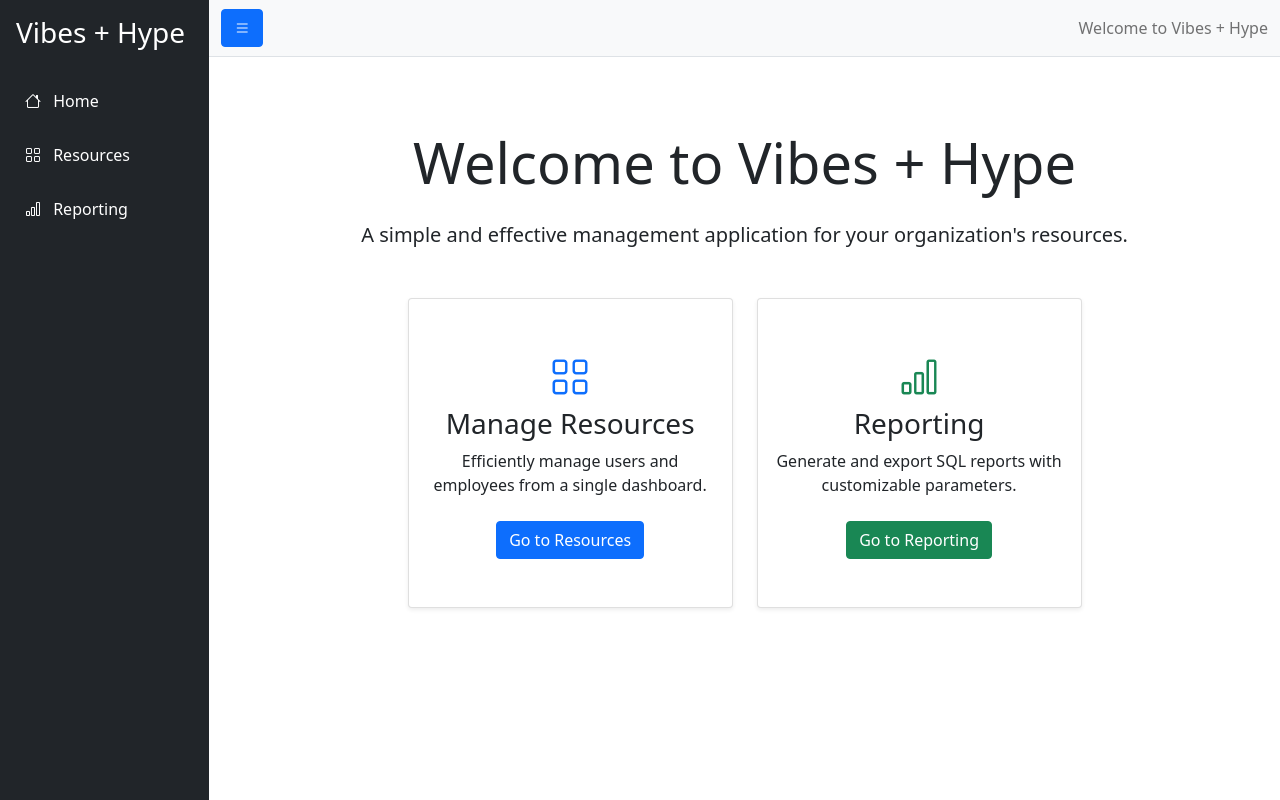
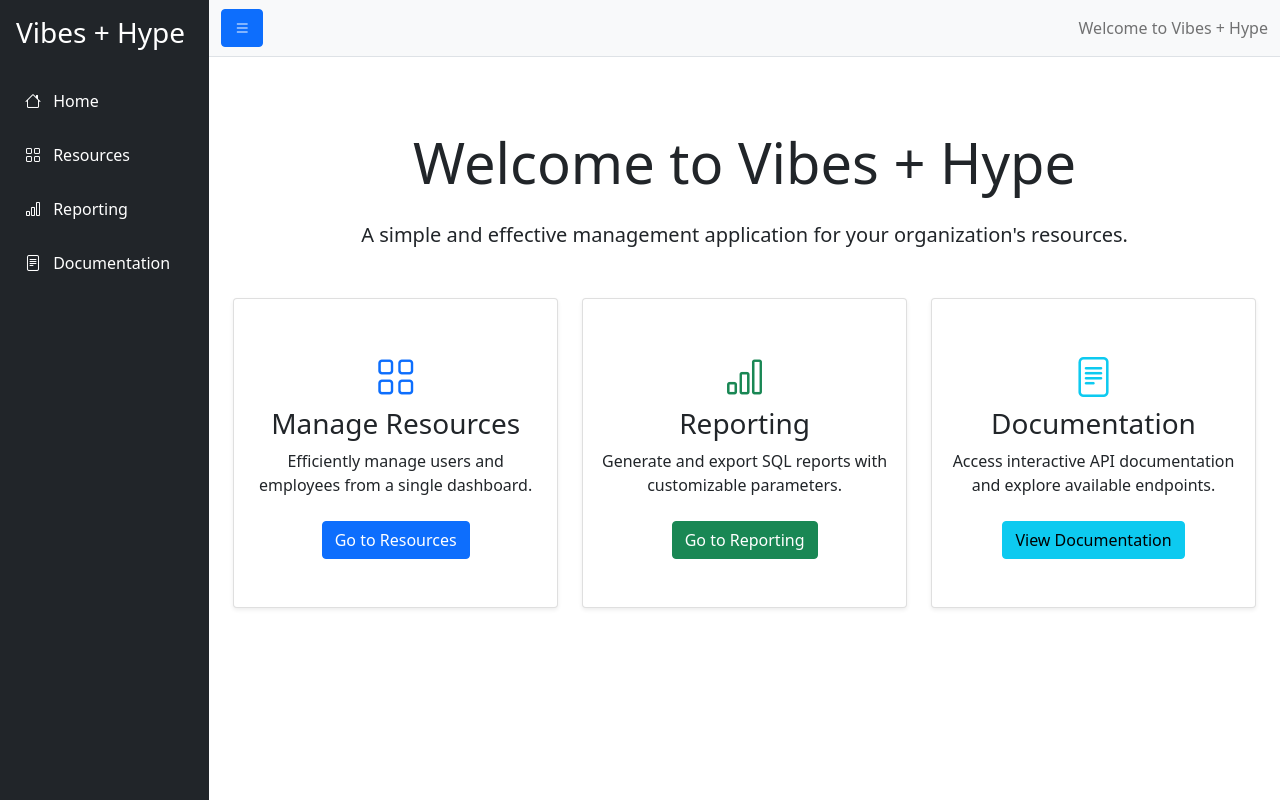
Before and after one commit to sbrock928/fastapi-react-template, a FastAPI app: page / in a window 1280 px wide. Run offline with FastAPI, Linux system fonts and the light colour scheme.

Commit message:
doc page

```diff
--- a/app/__init__.py
+++ b/app/__init__.py
@@ -55,12 +55,19 @@ def create_app():
             except AttributeError:
                 employees_data.append(employee.model_dump())
 
+        # Get initial resource type from URL param, if provided
+        resource_type = request.query_params.get('type', 'users')
+        # Validate resource type
+        if resource_type not in ['users', 'employees']:
+            resource_type = 'users'
+
         return templates.TemplateResponse(
             "resources.html",
             {
                 "request": request,
                 "users": users_data,
-                "employees": employees_data
+                "employees": employees_data,
+                "initial_resource_type": resource_type
             }
         )
 
@@ -69,4 +76,9 @@ def create_app():
     async def reporting_page(request: Request):
         return templates.TemplateResponse("reporting.html", {"request": request})
 
+    # Documentation page route
+    @app.get("/documentation", response_class=HTMLResponse)
+    async def documentation_page(request: Request):
+        return templates.TemplateResponse("documentation.html", {"request": request})
+
     return app, templates
--- a/app/templates/home.html
+++ b/app/templates/home.html
@@ -28,6 +28,16 @@
                 </div>
             </div>
         </div>
+        <div class="col-md-4">
+            <div class="card shadow-sm mb-4">
+                <div class="card-body text-center py-5">
+                    <i class="bi bi-file-text fs-1 mb-3 text-info"></i>
+                    <h3 class="card-title">Documentation</h3>
+                    <p class="card-text mb-4">Access interactive API documentation and explore available endpoints.</p>
+                    <a href="/documentation" class="btn btn-info">View Documentation</a>
+                </div>
+            </div>
+        </div>
     </div>
 </div>
 {% endblock %}
--- a/app/templates/layouts/base.html
+++ b/app/templates/layouts/base.html
@@ -25,6 +25,9 @@
                 </a>
                 <a href="/reporting" class="list-group-item list-group-item-action bg-dark text-white">
                     <i class="bi bi-bar-chart me-2"></i> Reporting
+                </a>
+                <a href="/documentation" class="list-group-item list-group-item-action bg-dark text-white">
+                    <i class="bi bi-file-text me-2"></i> Documentation
                 </a>
             </div>
         </div>
--- a/app/templates/resources.html
+++ b/app/templates/resources.html
@@ -7,8 +7,8 @@
     <h1>Resource Management</h1>
     <div class="d-flex gap-3">
         <select id="resourceTypeSelect" class="form-select" style="width: auto;">
-            <option value="users">Users</option>
-            <option value="employees">Employees</option>
+            <option value="users" {% if initial_resource_type == 'users' %}selected{% endif %}>Users</option>
+            <option value="employees" {% if initial_resource_type == 'employees' %}selected{% endif %}>Employees</option>
         </select>
         <button class="btn btn-primary" onclick="openModal()">Add <span id="resourceType">User</span></button>
     </div>
@@ -60,6 +60,8 @@
     // Store the data for dynamic rendering
     const usersData = {{ users|tojson }};
     const employeesData = {{ employees|tojson }};
+    // Initialize with the resource type from the server
+    const initialResourceType = "{{ initial_resource_type }}";
 </script>
 <script src="{{ url_for('static', path='js/resources.js') }}"></script>
 {% endblock %}
```
Also changed, not shown: app/static/js/resources.js (+31 -4 lines), app/templates/documentation.html (added, +16 -0 lines).
